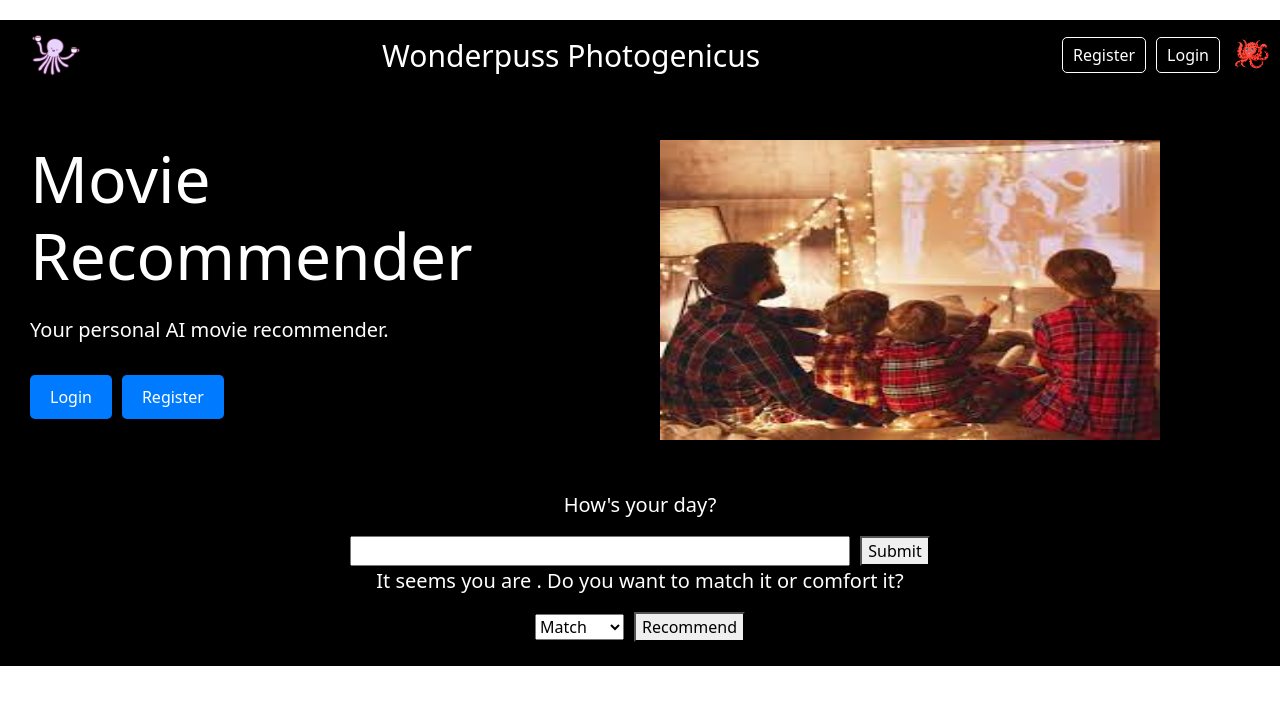
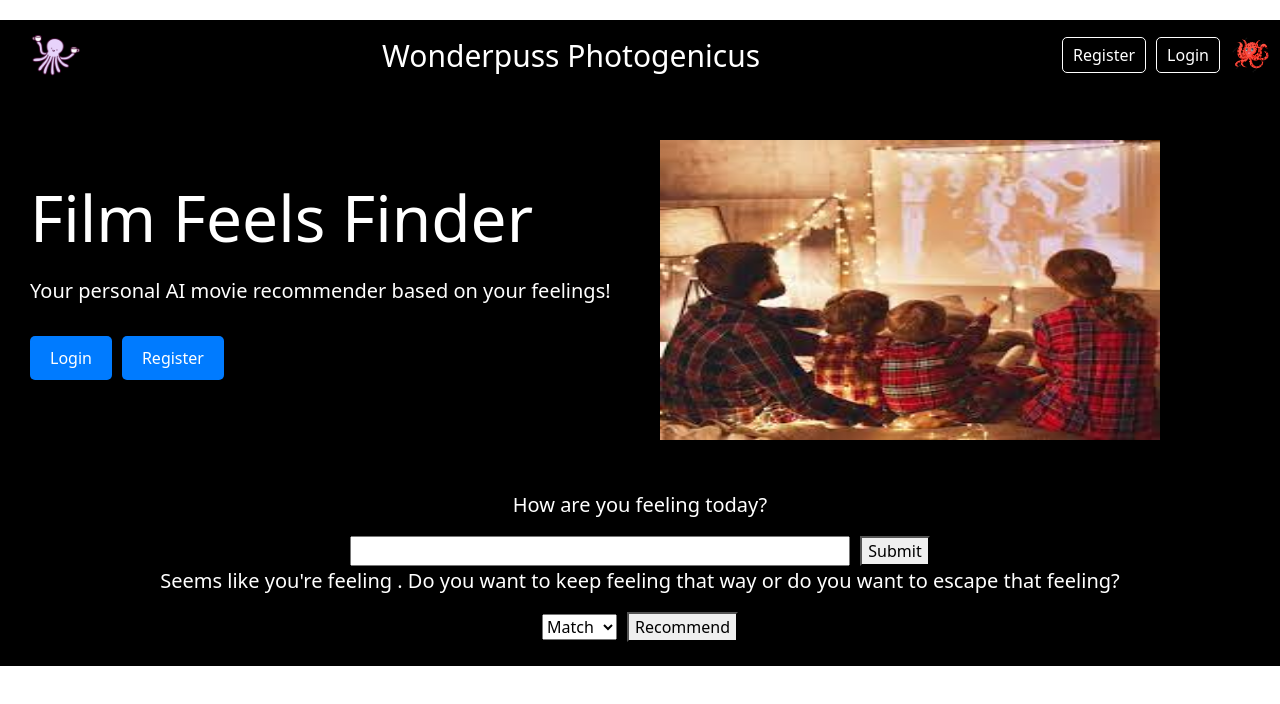
Before and after one commit to Team-Wonderpuss-Photogenicus/scratch-project, a React app: page / in a window 1280 px wide. Shown: the top 704 px of the page. Built offline with nearby package versions, Linux system fonts and the light colour scheme.

Commit message:
changed language and props components

```diff
--- a/src/components/MovieComponents.jsx
+++ b/src/components/MovieComponents.jsx
@@ -15,7 +15,7 @@ function MovieComponent(props) {
     streamingInfo,
     directors,
     cast,
-    poster,
+    poster_path,
     rating,
   } = props;
 
@@ -26,21 +26,20 @@ function MovieComponent(props) {
     <Card className='card' style={{ width: '20rem' }}>
       <Card.Img
         variant='top'
-        src={`https://image.tmdb.org/t/p/original${poster}`}
+        src={`https://image.tmdb.org/t/p/original${poster_path}`}
       />
       <Card.Body>
         <Card.Title>
-          {title} ({year})
+          {title}
         </Card.Title>
         <Card.Text>{overview}</Card.Text>
       </Card.Body>
       <ListGroup className='list-group-flush'>
-        <ListGroup.Item> Genres: {genres}</ListGroup.Item>
-        <ListGroup.Item>Directors: {directors}</ListGroup.Item>
+        <ListGroup.Item> Ratings: {rating}</ListGroup.Item>
+        <ListGroup.Item>Release Date: {year}</ListGroup.Item>
         <ListGroup.Item>Cast: {cast}</ListGroup.Item>
       </ListGroup>
       <Card.Body>
-        {/* can check if property is availble, show only availble */}
       </Card.Body>
       <Card.Footer>
         {/* <Card.Link href={streamingInfo[0].link}>streaming service link</Card.Link> */}
--- a/src/components/MovieRec.jsx
+++ b/src/components/MovieRec.jsx
@@ -6,8 +6,8 @@ const MovieRec = () => {
   return (
     <div className="recContainer">
       <div className="left">
-        <h1 className="recTitle">Movie Recommender</h1>
-        <p className="description">Your personal AI movie recommender.</p>
+        <h1 className="recTitle">Film Feels Finder</h1>
+        <p className="description">Your personal AI movie recommender based on your feelings!</p>
         <div className="recButtons">
           <button className="recButton">Login</button>
           <button className="recButton">Register</button>
--- a/src/components/Question.jsx
+++ b/src/components/Question.jsx
@@ -69,7 +69,7 @@ const Question = ({ recommend }) => {
 
   return (
     <div className='questionContainer'>
-      <p className='question'>How's your day?</p>
+      <p className='question'>How are you feeling today?</p>
       <form onSubmit={handleSubmit}>
         <input
           type='text'
@@ -84,11 +84,11 @@ const Question = ({ recommend }) => {
         </button>
       </form>
       <p className='question'>
-        It seems you are {answer}. Do you want to match it or comfort it?
+        Seems like you're feeling {answer}. Do you want to keep feeling that way or do you want to escape that feeling?
       </p>
       <select value={matchOrComfort} onChange={handleSelect}>
         <option value='matching'>Match</option>
-        <option value='escaping'>Escaping</option>
+        <option value='escaping'>Escape</option>
       </select>
       <button onClick={handleRecommend} type='submit' className='submit'>
         Recommend
--- a/src/containers/MovieContainer.jsx
+++ b/src/containers/MovieContainer.jsx
@@ -10,19 +10,38 @@ const MovieContainer = ({ movies }) => {
 
   console.log('movies: ', movies.results);
 
+// const genreMap = movies.results.genres.map((genre, index) => {
+//     <li key={index}>{genre.name}</li>
+
+//     const genreList = <ul>{genreList}</ul>
+
+//     return (
+//       {genreList}
+//     )
+// });
+
+
+// const castMap = movies.results.credits.cast((cast, index) => (
+//   <li key={index}>{cast.name}</li>
+// ));
+
+// const castList = <ul>{castMap}</ul>;
+
+
   const moviesMap = movies.results?.map((movie, index) => {
     return (
       <MovieComponent
-        key={movie.original_title + index}
-        poster={movie.poster_path}
+        key={movie.id + index}
+        poster_path={movie.poster_path}
         title={movie.original_title}
         year={movie.release_date}
         overview={movie.overview}
-        rating={movie.vote_average}
-        // genres={movie.genres[0].name}
+        rating={Math.floor(movie.vote_average)+ '/10'}
+        // genres={genreList}
         // directors={movie.directors[0]}
-        // cast={movie.cast}
-        // streamingInfo={movie.streamingInfo}
+        // cast={castList}
+        //rentMovies={movie.watchProviders}
+        //buyMovies
       />
     );
   });
@@ -31,15 +50,3 @@ const MovieContainer = ({ movies }) => {
 };
 
 export default MovieContainer;
-
-// function genreList (movie) {
-//     const genreMap = movies.genres.map((item, index) => {
-//         <Genre key={index} text={item} />;
-//     });
-
-//     return { Genre };
-// };
-
-// function Genre (props) {
-//     return <div>{props.text}</div>;
-// };
```
Also changed, not shown: 1 other file (tests, documents, lock files or other folders).
